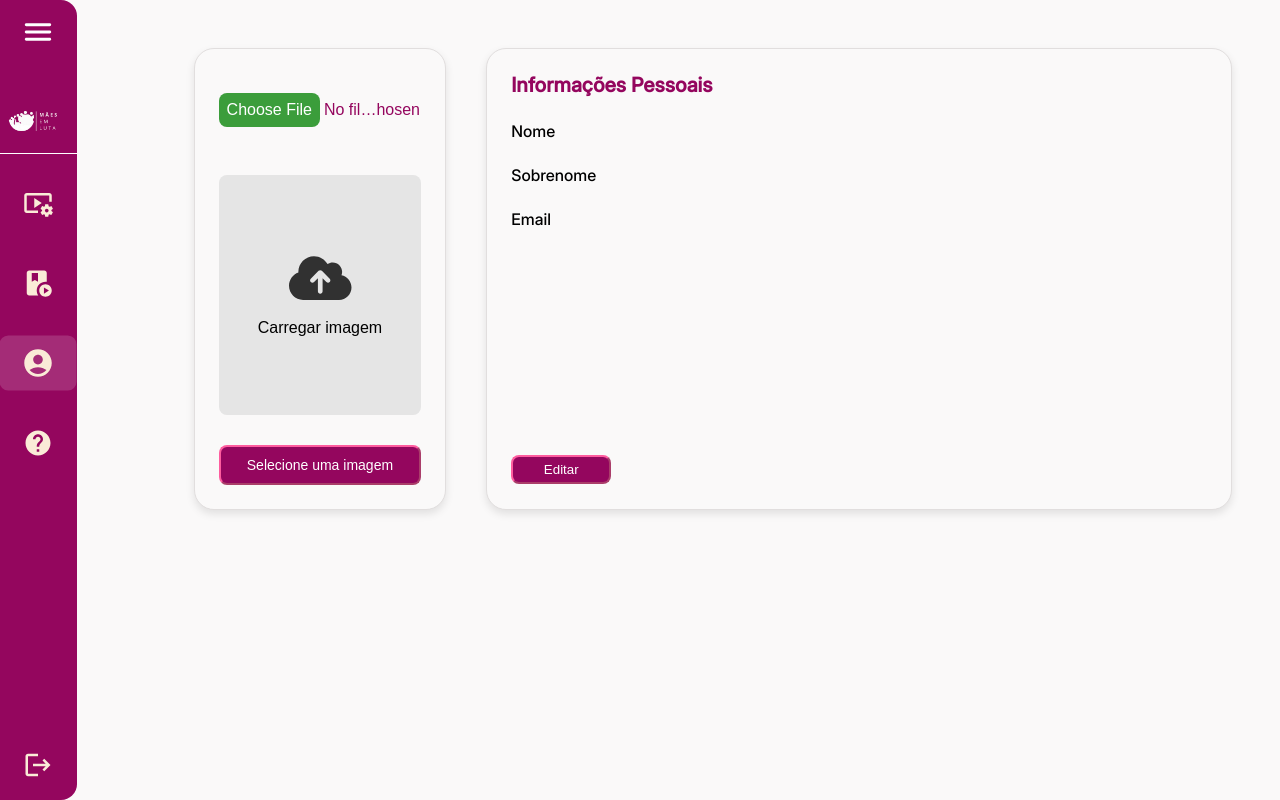
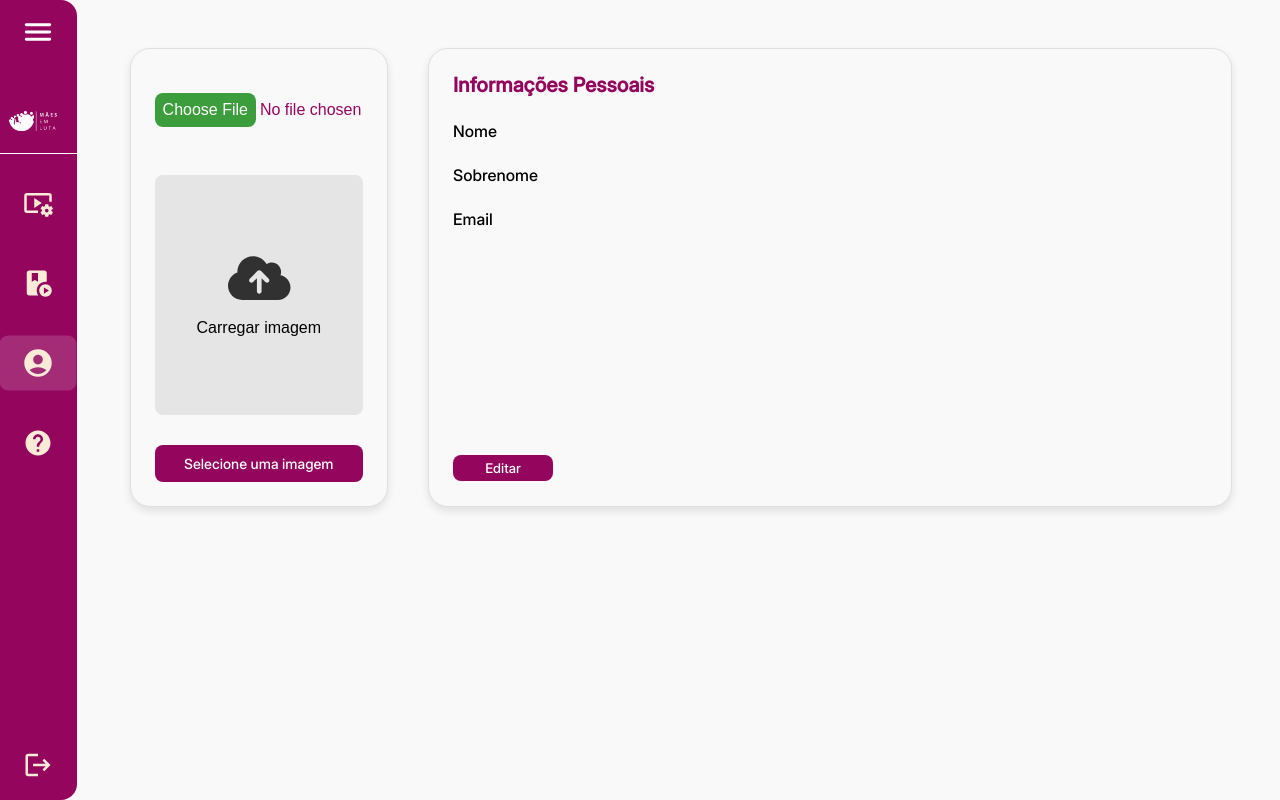
Before and after one commit to 6Nexus/nexus-frontend, a React (Create React App) app in the folder nexus-frontend/: page /perfil-professor in a window 1280 px wide. Built offline with nearby package versions, Linux system fonts and the light colour scheme.

Commit message:
UPDATE: modificações do css da tela de perfil e upload de foto de perfil

```diff
--- a/nexus-frontend/src/plataforma-professor/componentes/UploadImagem/UploadImagem.css
+++ b/nexus-frontend/src/plataforma-professor/componentes/UploadImagem/UploadImagem.css
@@ -60,11 +60,13 @@ input[type="file"]{
     cursor: pointer;
     font-weight: 500;
     background: var(--corPrimaria);
-    border-color: var(--corDeContorno);
+    /* border-color: var(--corDeContorno); */
+    border: none;
     color: white;
     border-radius: 8px;
     font-size: 14px;
-    transition: all 0.3s ease;
+    /* transition: all 0.3s ease; */
+    font-family: 'Inter-Medium', sans-serif;
 }
 
 .btn-selecionar-img:hover {
--- a/nexus-frontend/src/plataforma-professor/paginas/Perfil/Perfil.css
+++ b/nexus-frontend/src/plataforma-professor/paginas/Perfil/Perfil.css
@@ -13,7 +13,7 @@
     display: flex;
     align-items: normal;
     margin-top: 1rem;
-    margin-left: 12%;
+    margin-left: 7%;
     position: relative;
 }
 
@@ -29,6 +29,7 @@
     margin-right: 3rem;
     margin-left: 5rem;
     height: auto;
+
 }
 
 .infos h4 {
@@ -52,6 +53,7 @@
     display: flex;
     justify-content: flex-end;
 
+
 }
 
 .btn-editar-info button {
@@ -59,10 +61,14 @@
     width: 100px;
     cursor: pointer;
     background-color: var(--corPrimaria);
-    border-color: var(--corDeContorno);
+    /* border-color: var(--corDeContorno); */
+    border: none;
     color: white;
     border-radius: 8px;
-    transition: all 0.3s ease ;
+    /* transition: all 0.3s ease ; */
+    border-radius: 8px;
+    font-family: 'Inter-Medium', sans-serif;
+
 }
 
 .btn-editar-info:hover button {
```
